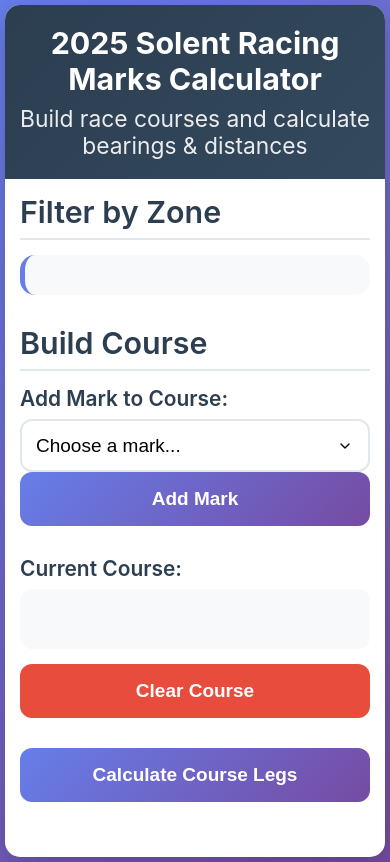
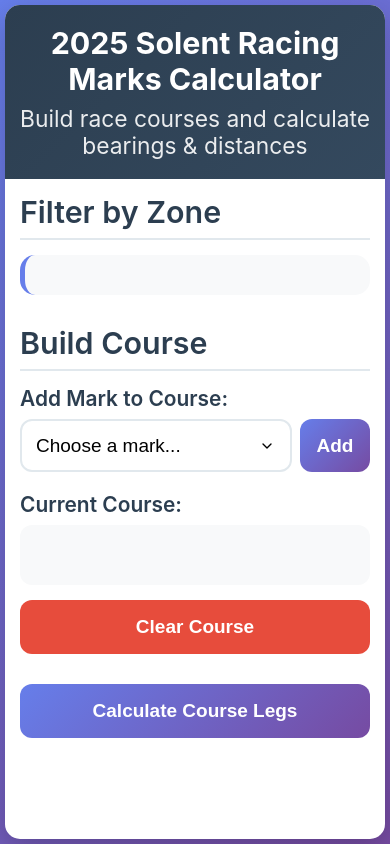
Before and after one commit to shaunnorris/solent-marks-calculator, a Flask app: template templates/index.html in a window 390 px wide. Run offline with Flask 3, Linux system fonts and the light colour scheme; the template is opened without the code that fills it, so the values that code supplies are empty.

Commit message:
Improve layout: put mark dropdown and Add button on same row

```diff
--- a/templates/index.html
+++ b/templates/index.html
@@ -136,6 +136,24 @@
             opacity: 0.6;
             cursor: not-allowed;
             transform: none;
+        }
+
+        .mark-input-row {
+            display: flex;
+            gap: 10px;
+            align-items: stretch;
+        }
+
+        .mark-input-row select {
+            flex: 1;
+            margin-bottom: 0;
+        }
+
+        .mark-input-row .btn {
+            width: auto;
+            min-width: 80px;
+            margin-bottom: 0;
+            white-space: nowrap;
         }
 
         .zone-filter {
@@ -348,6 +366,15 @@
                 padding: 16px;
                 font-size: 19px; /* Increased from 16px */
             }
+
+            .mark-input-row {
+                gap: 8px;
+            }
+
+            .mark-input-row .btn {
+                min-width: 70px;
+                padding: 14px 8px;
+            }
         }
 
         /* Prevent text selection on buttons */
@@ -387,10 +414,12 @@
                 <div class="section-title">Build Course</div>
                 <div class="form-group">
                     <label for="courseMarkSelect">Add Mark to Course:</label>
-                    <select id="courseMarkSelect">
-                        <option value="">Choose a mark...</option>
-                    </select>
-                    <button type="button" class="btn btn-primary" id="addMarkBtn">Add Mark</button>
+                    <div class="mark-input-row">
+                        <select id="courseMarkSelect">
+                            <option value="">Choose a mark...</option>
+                        </select>
+                        <button type="button" class="btn btn-primary" id="addMarkBtn">Add</button>
+                    </div>
                 </div>
 
                 <div class="form-group">
```
